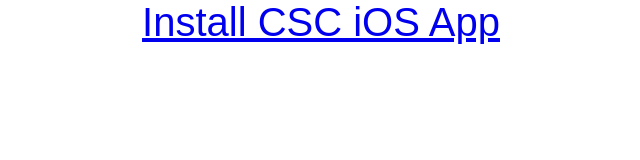
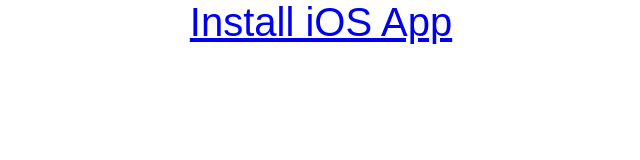
Before and after one commit to cscapp/app, a plain HTML site: page index.html in a window 1280 px wide. Shown: the whole page, without its empty margins (319-959 px from the left). Drawn offline with Linux system fonts and the light colour scheme.

Commit message:
Update index.html

```diff
--- a/index.html
+++ b/index.html
@@ -10,7 +10,7 @@
 
 	<body>
 		<div style="text-align:center;">
-			<a href="itms-services://?action=download-manifest&url=https://csc.github.io/manifest.plist">Install CSC iOS App</a>
+			<a href="itms-services://?action=download-manifest&url=https://github.com/cscapp/app/blob/master/manifest.plist">Install iOS App</a>
 		</div>
 		<br/>
 
```
